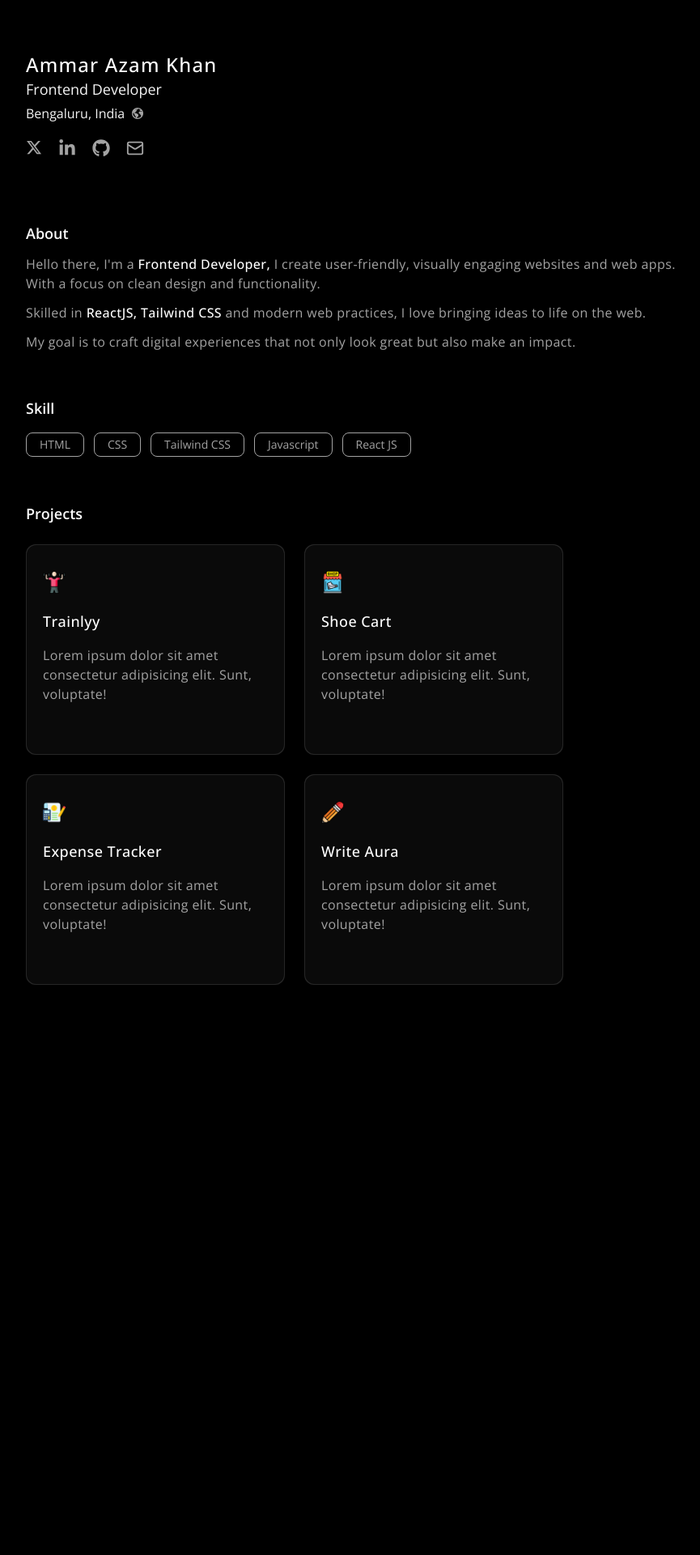
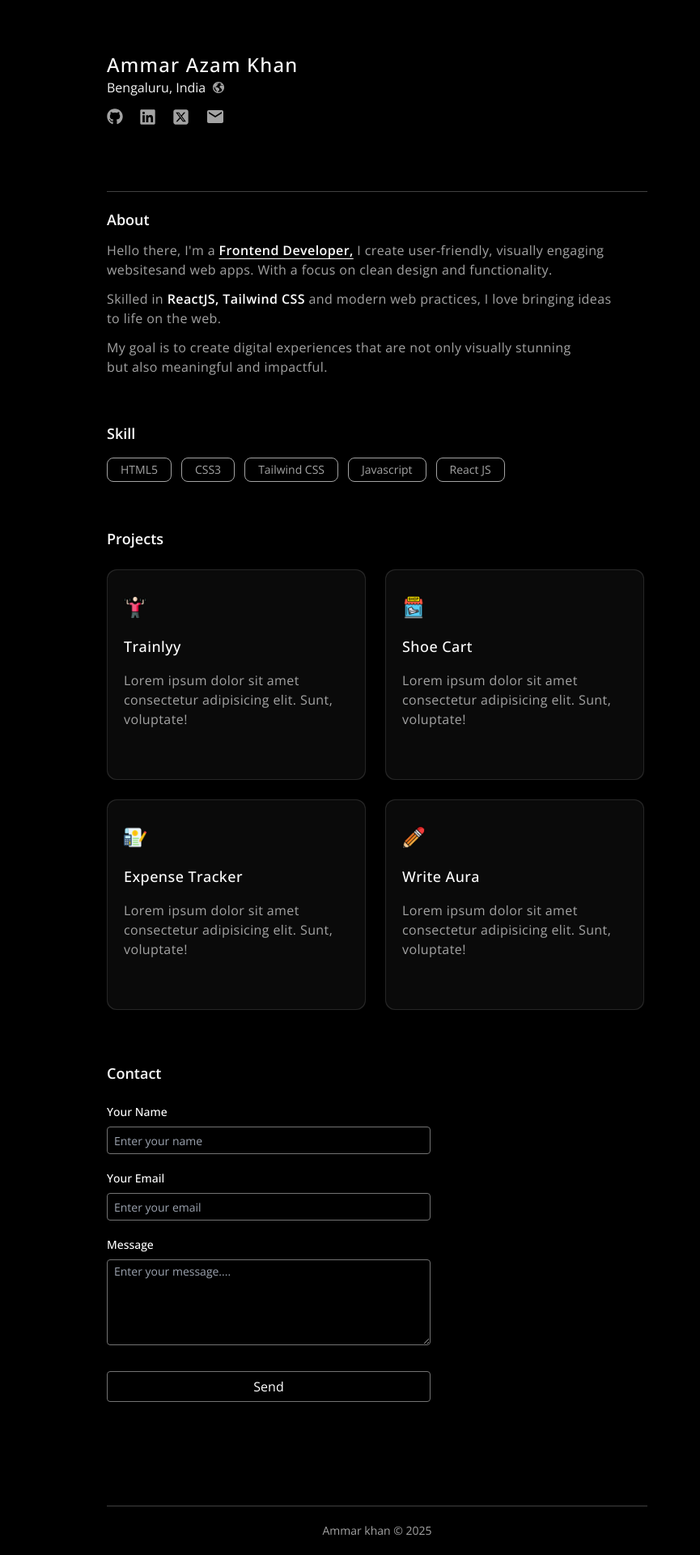
Before and after one commit to kammar20/ammar-portfolio, a React (Vite) app: page / in a window 1280 px wide. Shown: the part 48-1968 px from the top of the page at 81% size, without its empty margins (174-1039 px from the left). Before the commit the page ends 1264 px from the top, so only its background shows below. Built offline with nearby package versions, Linux system fonts and the light colour scheme.

Commit message:
added form and footer

```diff
--- a/package.json
+++ b/package.json
@@ -10,10 +10,10 @@
     "preview": "vite preview"
   },
   "dependencies": {
+    "@emailjs/browser": "^4.4.1",
     "react": "^18.3.1",
     "react-dom": "^18.3.1",
-    "react-icons": "^5.4.0",
-    "react-router-dom": "^7.1.1"
+    "react-icons": "^5.4.0"
   },
   "devDependencies": {
     "@eslint/js": "^9.17.0",
--- a/src/App.jsx
+++ b/src/App.jsx
@@ -2,14 +2,18 @@ import About from './components/About';
 import Header from './components/Header';
 import Skills from './components/Skills';
 import Projects from './components/Projects';
+import Contact from './components/Contact';
+import Footer from './components/Footer';
 
 export default function App() {
   return (
-    <main className="max-w-[900px] mx-auto px-4">
+    <main className="max-w-[700px] mx-auto px-4 ">
       <Header />
       <About />
       <Skills />
       <Projects />
+      <Contact />
+      <Footer />
     </main>
   );
 }
--- a/src/components/About.jsx
+++ b/src/components/About.jsx
@@ -1,23 +1,28 @@
 export default function About() {
   return (
-    <section className="mb-14">
+    <section className="mb-14 border-t border-neutral-700 pt-5">
       <h5 className="text-lg text-neutral-50 font-semibold mb-3">About</h5>
       <p className="text-neutral-400 tracking-wide mb-3">
         Hello there, I'm a{' '}
-        <span className="text-white font-medium">Frontend Developer,</span> I
-        create user-friendly, visually engaging websites and web apps. <br />{' '}
-        With a focus on clean design and functionality.
+        <span className="text-white font-semibold underline underline-offset-4">
+          Frontend Developer,
+        </span>{' '}
+        I create user-friendly, visually engaging websitesand web apps. With a
+        focus on clean design and functionality.
       </p>
 
       <p className="text-neutral-400 tracking-wide mb-3">
         Skilled in{' '}
-        <span className="text-white font-medium">ReactJS, Tailwind CSS </span>
-        and modern web practices, I love bringing ideas to life on the web.
+        <span className="text-white font-semibold ">
+          ReactJS, Tailwind CSS{' '}
+        </span>
+        and modern web practices, I love bringing ideas <br /> to life on the
+        web.
       </p>
 
       <p className="text-neutral-400 tracking-wide">
-        My goal is to craft digital experiences that not only look great but
-        also make an impact.
+        My goal is to create digital experiences that are not only visually
+        stunning <br /> but also meaningful and impactful.
       </p>
     </section>
   );
--- /dev/null
+++ b/src/components/Contact.jsx
@@ -0,0 +1,91 @@
+import { useState } from 'react';
+import Form from './Form';
+
+export default function Contact() {
+  const [formData, setFormData] = useState({
+    userEmail: '',
+    userName: '',
+    message: '',
+  });
+  const [isSent, setIsSent] = useState(false);
+  const [isError, setIsError] = useState(null);
+  const [sendingState, setSendingState] = useState(false);
+
+  // handle form change
+  const handleChange = (e) => {
+    const { name, value } = e.target;
+    setFormData({ ...formData, [name]: value });
+  };
+
+  // handle form submit
+  const handleSubmit = async (e) => {
+    e.preventDefault();
+
+    // reset value
+    setIsError(null);
+    setIsSent(false);
+    setSendingState(true);
+
+    //
+    const data = {
+      service_id: import.meta.env.VITE_EMAILJS_SERVICE_ID,
+      template_id: import.meta.env.VITE_EMAILJS_TEMPLATE_ID,
+      user_id: import.meta.env.VITE_EMAILJS_PUBLIC_KEY,
+      template_params: {
+        to_name: 'Ammar',
+        from_name: formData.userName,
+        from_email: formData.userEmail,
+        message: formData.message,
+      },
+    };
+
+    try {
+      const res = await fetch(`https://api.emailjs.com/api/v1.0/email/send`, {
+        method: 'POST',
+        headers: {
+          'Content-Type': 'application/json',
+        },
+        body: JSON.stringify(data),
+      });
+
+      if (!res.ok) {
+        throw new Error(`Failed to send the message. Please try again later.`);
+      }
+
+      // else
+      setIsSent(true);
+      setFormData({
+        userEmail: '',
+        userName: '',
+        message: '',
+      });
+
+      // Remove success message after 3 seconds
+      setTimeout(() => {
+        setIsSent(false);
+      }, 3000);
+    } catch (err) {
+      setIsError(err.message || 'Something went wrong. Please try again.');
+      setTimeout(() => {
+        setIsError(null);
+      }, 5000); // Clear error after 5 seconds
+    } finally {
+      setSendingState(false);
+    }
+  };
+
+  return (
+    <section className="mb-32">
+      <h5 className="text-lg text-neutral-50 font-semibold mb-6">Contact</h5>
+      <Form
+        formData={formData}
+        setFormData={setFormData}
+        isSent={isSent}
+        isError={isError}
+        sendingState={sendingState}
+        handleChange={handleChange}
+        handleSubmit={handleSubmit}
+      />
+    </section>
+  );
+}
--- /dev/null
+++ b/src/components/Footer.jsx
@@ -0,0 +1,7 @@
+export default function Footer() {
+  return (
+    <footer className="border-t border-neutral-700 py-5">
+      <p className="text-center text-sm text-neutral-400">Ammar khan © 2025</p>
+    </footer>
+  );
+}
--- /dev/null
+++ b/src/components/Form.jsx
@@ -0,0 +1,87 @@
+export default function Form({
+  formData,
+  isSent,
+  isError,
+  sendingState,
+  handleChange,
+  handleSubmit,
+}) {
+  return (
+    <div className="relative">
+      <form onSubmit={handleSubmit} className="mb-5">
+        {/* Name form group  */}
+        <div className="flex flex-col items-start mb-5">
+          <label
+            htmlFor="userName"
+            className="text-sm cursor-pointer text-white font-medium mb-2"
+          >
+            Your Name
+          </label>
+          <input
+            type="text"
+            id="userName"
+            name="userName"
+            placeholder="Enter your name"
+            value={formData.userName}
+            onChange={handleChange}
+            className="w-[400px] max-w-[100%] text-neutral-50 px-2 py-1 bg-transparent rounded border border-neutral-500 outline-none focus:border-white transition-all duration-300 ease-in-out"
+            required
+          />
+        </div>
+
+        {/* Email form group  */}
+        <div className="flex flex-col items-start mb-5">
+          <label
+            htmlFor="userEmail"
+            className="text-sm cursor-pointer text-white font-medium mb-2"
+          >
+            Your Email
+          </label>
+          <input
+            type="email"
+            id="userEmail"
+            name="userEmail"
+            placeholder="Enter your email"
+            value={formData.userEmail}
+            onChange={handleChange}
+            className="w-[400px] max-w-[100%] text-neutral-50 px-2 py-1 bg-transparent rounded border border-neutral-500 outline-none focus:border-white transition-all duration-300 ease-in-out"
+            required
+          />
+        </div>
+
+        {/* Message form group  */}
+        <div className="flex flex-col items-start mb-8">
+          <label
+            htmlFor="message"
+            className="text-sm cursor-pointer text-white font-medium mb-2"
+          >
+            Message
+          </label>
+          <textarea
+            id="message"
+            name="message"
+            rows="4"
+            placeholder="Enter your message...."
+            value={formData.message}
+            onChange={handleChange}
+            className="w-[400px] max-w-[100%] text-neutral-50 px-2 py-1 bg-transparent rounded border border-neutral-500 outline-none focus:border-white transition-all duration-300 ease-in-out"
+            required
+          ></textarea>
+        </div>
+
+        <button
+          type="submit"
+          className={`w-[400px] max-w-[100%] text-white py-1.5 rounded border border-neutral-500 active:border-white transition-all duration-300 ease-in-out`}
+          disabled={sendingState}
+        >
+          {sendingState ? 'Sending' : 'Send'}
+        </button>
+      </form>
+
+      {isSent && (
+        <p className="absolute  text-green-500">Message sent successfully!</p>
+      )}
+      {isError && <p className="absolute  text-red-500">{isError}</p>}
+    </div>
+  );
+}
--- a/src/components/Header.jsx
+++ b/src/components/Header.jsx
@@ -4,15 +4,15 @@ import { socialData } from '../data/portfolioData';
 // import logo from '../assets/diamond.png';
 export default function Header() {
   return (
-    <header className="pt-10 sm:pt-14 md:pt-20 lg:pt-28 mb-20">
+    <header className="pt-14 md:pt-20 lg:pt-28 mb-20">
       {/* Info */}
-      <div className="mb-5">
+      <div className="mb-3">
         <h1 className="text-white text-xl md:text-2xl font-medium tracking-wider">
           Ammar Azam Khan
         </h1>
-        <div className="text-neutral-100 md:text-lg mb-1">
+        {/* <div className="text-neutral-100 md:text-lg mb-1">
           Frontend Developer
-        </div>
+        </div> */}
         <div className="flex items-center gap-2">
           <span className="text-neutral-100"> Bengaluru, India</span>
           <span className="text-neutral-400 hover:text-neutral-100 transition-all duration-200 ease-in-out">
@@ -22,7 +22,7 @@ export default function Header() {
       </div>
 
       {/* Socials */}
-      <div className="social-group flex gap-5">
+      <div className="social-group flex items-center gap-5">
         {socialData.map((social) => (
           <a
             href={social.ref}
--- a/src/components/Projects.jsx
+++ b/src/components/Projects.jsx
@@ -17,7 +17,7 @@ export default function Projects() {
   }, []);
 
   return (
-    <section>
+    <section className="mb-16">
       <h5 className="text-lg text-neutral-50 font-semibold mb-6">Projects</h5>
       {/* card container */}
       <main id="cards" className="w-full flex flex-wrap gap-6">
@@ -36,14 +36,6 @@ export default function Projects() {
                 {data.name}
               </h2>
               <p className="text-neutral-400 tracking-wide ">{data.desc}</p>
-              {/* <div className="flex items-center">
-                <button className="px-5 py-0.5 border border-neutral-500 rounded-xl text-neutral-400 z-30 hover:border-neutral-50 hover:text-neutral-50 mr-5">
-                  {data.liveLink}
-                </button>
-                <button className="px-5 py-0.5 border border-neutral-500 rounded-xl text-neutral-400 z-30 hover:border-neutral-50 hover:text-neutral-50">
-                  {data.githubLink}
-                </button>
-              </div> */}
             </div>
           </a>
         ))}
--- a/src/data/portfolioData.jsx
+++ b/src/data/portfolioData.jsx
@@ -1,25 +1,29 @@
-import { FaGithub, FaLinkedinIn, FaXTwitter } from 'react-icons/fa6';
-import { LuMail } from 'react-icons/lu';
+import { FaGithub, FaLinkedin, FaSquareXTwitter } from 'react-icons/fa6';
 
 import expenseTrackerLogo from '../assets/expense.png';
 import shoeCartLogo from '../assets/shoeShop.png';
 import trainlyyLogo from '../assets/exercise.png';
 import writeAuraLogo from '../assets/pencil.png';
+import { MdEmail } from 'react-icons/md';
 
 export const socialData = [
-  { id: 1, ref: 'https://x.com/kammar_20', icon: <FaXTwitter size={20} /> },
+  { id: 1, ref: 'https://github.com/kammar20', icon: <FaGithub size={20} /> },
   {
     id: 2,
     ref: 'https://www.linkedin.com/in/ammarkhan20/',
-    icon: <FaLinkedinIn size={22} />,
+    icon: <FaLinkedin size={21} />,
   },
-  { id: 3, ref: 'https://github.com/kammar20', icon: <FaGithub size={22} /> },
-  { id: 4, ref: 'mailto:khan.ammar6k@gmail.com', icon: <LuMail size={22} /> },
+  {
+    id: 3,
+    ref: 'https://x.com/kammar_20',
+    icon: <FaSquareXTwitter size={21} />,
+  },
+  { id: 4, ref: 'mailto:khan.ammar6k@gmail.com', icon: <MdEmail size={24} /> },
 ];
 
 export const skillsData = [
-  'HTML',
-  'CSS',
+  'HTML5',
+  'CSS3',
   'Tailwind CSS',
   'Javascript',
   'React JS',
--- a/src/index.css
+++ b/src/index.css
@@ -26,7 +26,7 @@ body {
 .card::before {
   background: radial-gradient(
     800px circle at var(--mouse-x) var(--mouse-y),
-    /* rgb(59 130 246 / 0.05), */ rgba(255, 255, 255, 0.06),
+    rgba(255, 255, 255, 0.06),
     transparent 40%
   );
 }
@@ -34,10 +34,12 @@ body {
 .card::after {
   background: radial-gradient(
     600px circle at var(--mouse-x) var(--mouse-y),
-    /* rgb(59 130 246 / 0.3), */ rgba(255, 255, 255, 0.4),
+    rgba(255, 255, 255, 0.4),
     transparent 40%
   );
 }
-/* .card > .card-content {
-  @apply;
-} */
+
+/* form placeholder */
+::placeholder {
+  @apply text-sm;
+}
--- a/tailwind.config.js
+++ b/tailwind.config.js
@@ -2,13 +2,7 @@
 export default {
   content: ['./index.html', './src/**/*.{js,ts,jsx,tsx}'],
   theme: {
-    extend: {
-      colors: {
-        bg: '#141414',
-        card: '#171717',
-      },
-      fontFamily: {},
-    },
+    extend: {},
   },
   plugins: [],
 };
```
Also changed, not shown: 2 other files (tests, documents, lock files or other folders).
